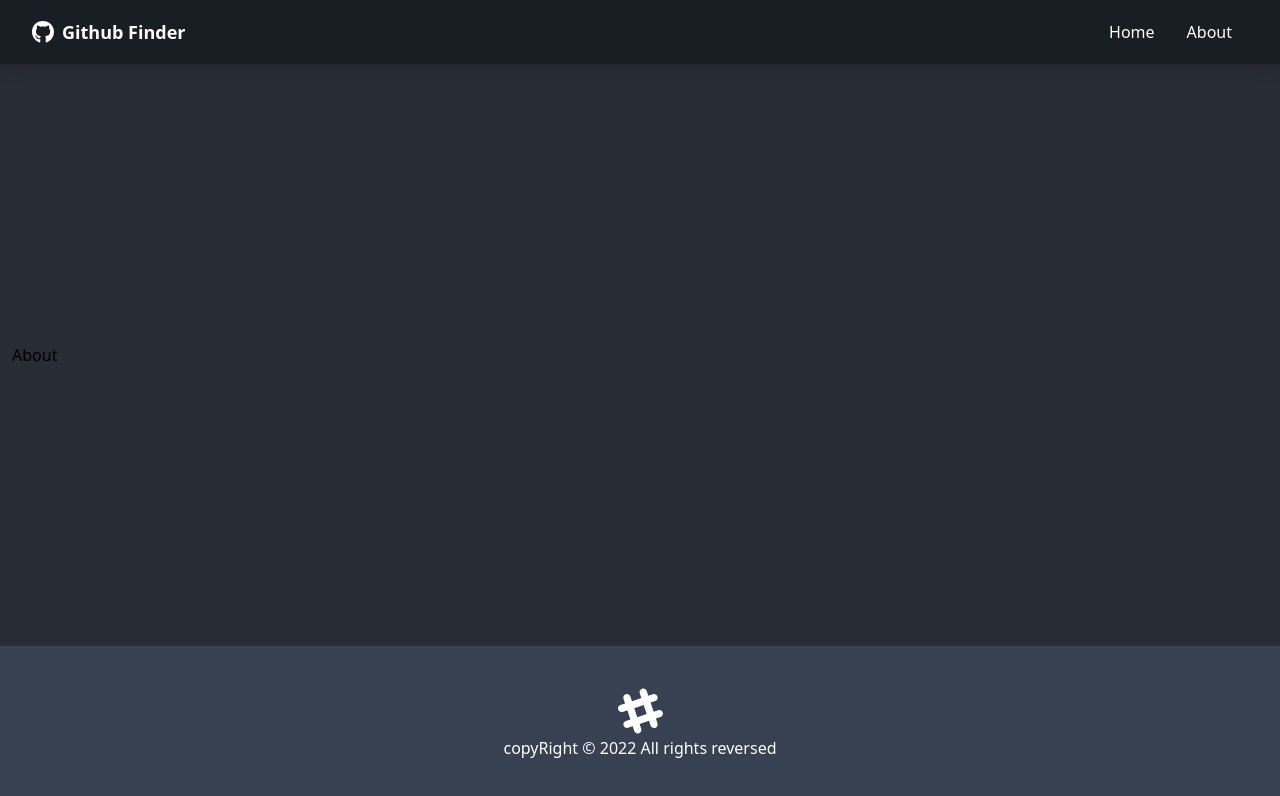
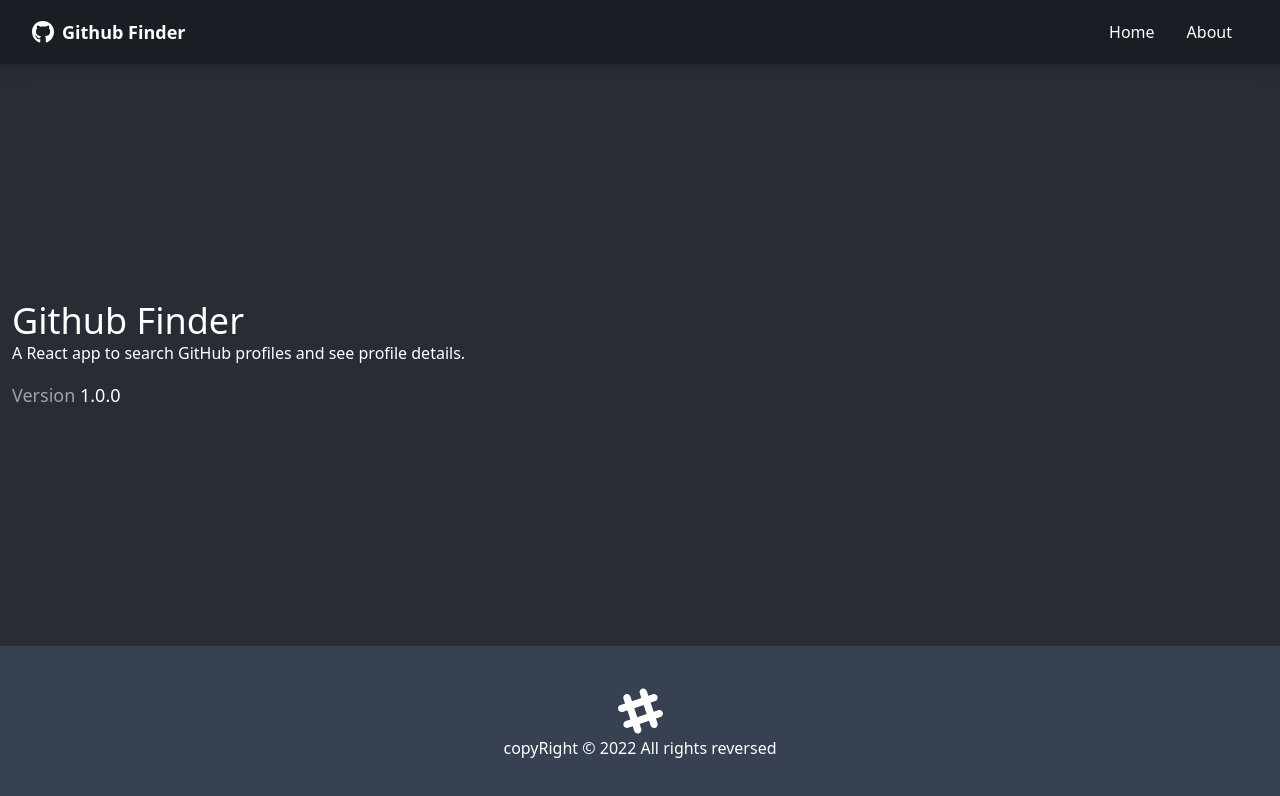
Before and after one commit to Erfangh-80/react-github-finder-ts, a React (Create React App) app: page /about in a window 1280 px wide. Shown: the top 796 px of the page. Built offline with nearby package versions, Linux system fonts and the light colour scheme.

Commit message:
create content About component

```diff
--- a/src/pages/About.tsx
+++ b/src/pages/About.tsx
@@ -1,9 +1,15 @@
 const About = (): JSX.Element => {
-    return (
-        <div>
-            About
-        </div>
-    );
+  return (
+    <>
+      <h1 className="text-4xl text-white">Github Finder</h1>
+      <p className="mb-4 text-1xl font-light text-white">
+        A React app to search GitHub profiles and see profile details.
+      </p>
+      <p className="text-lg text-gray-400">
+        Version <span className="text-white">1.0.0</span>
+      </p>
+    </>
+  );
 };
 
 export default About;
```
